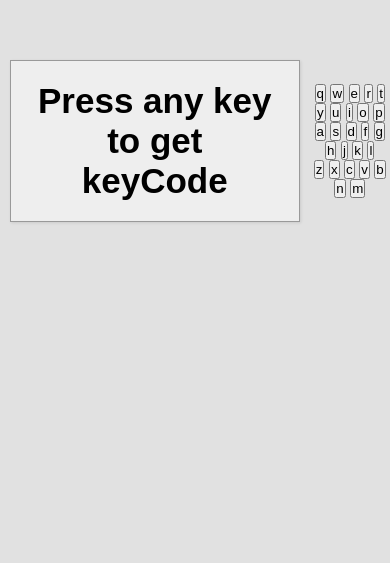
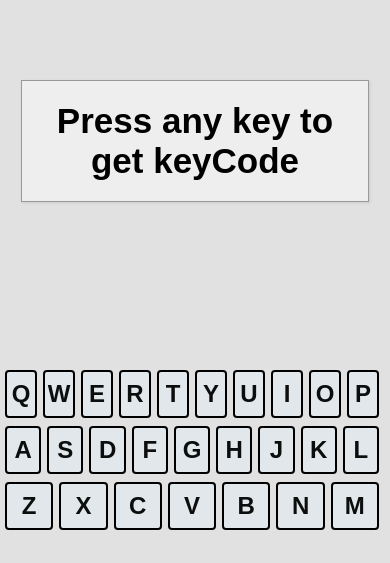
Before and after one commit to VladimirSaenko/Event-Key-Codes-site, a plain HTML site: page index.html in a window 390 px wide. Shown: the part 281-844 px from the top of the page. Drawn offline with Linux system fonts and the light colour scheme; a web font is replaced by a local one.

Commit message:
Update style.css

```diff
--- a/css/style.css
+++ b/css/style.css
@@ -12,6 +12,7 @@ body {
     justify-content: center;
     align-items: center;
     text-align: center;
+    flex-direction: column;
     height: 100vh;
     overflow: hidden;
     background-color: #e1e1e1;
@@ -48,3 +49,50 @@ body {
     font-size: 20px;
     /* font-size: 14px; */
 }
+
+#keyboard {
+    position: absolute;
+    bottom: 25px;
+}
+
+.keyboard-row {
+    display: none;
+    justify-content: center;
+    width: 100%;
+    margin: 0 auto 8px;
+    touch-action: manipulation;
+}
+
+.keyboard-row button {
+    font-family: inherit;
+    font-weight: bold;
+    border: 0;
+    padding: 0;
+    height: 3rem;
+    width: 2rem;
+    cursor: pointer;
+    font-size: 1.5rem;
+    background-color: rgb(225, 231, 234);
+    border: #000 2px solid;
+    color: rgb(12, 13, 13);
+    flex-grow: 1;
+    text-transform: uppercase;
+    margin-right: 6px;
+    border-radius: 4px;
+    user-select: none;
+}
+
+@media screen and (min-width: 300px) and (max-width: 800px) {
+    .keyboard-row {
+        display: flex;
+    }
+
+    .key {
+        margin: 21px;
+    }
+
+    .key small {
+        font-size: 25px;
+        top: -40px;
+    }
+}
```
